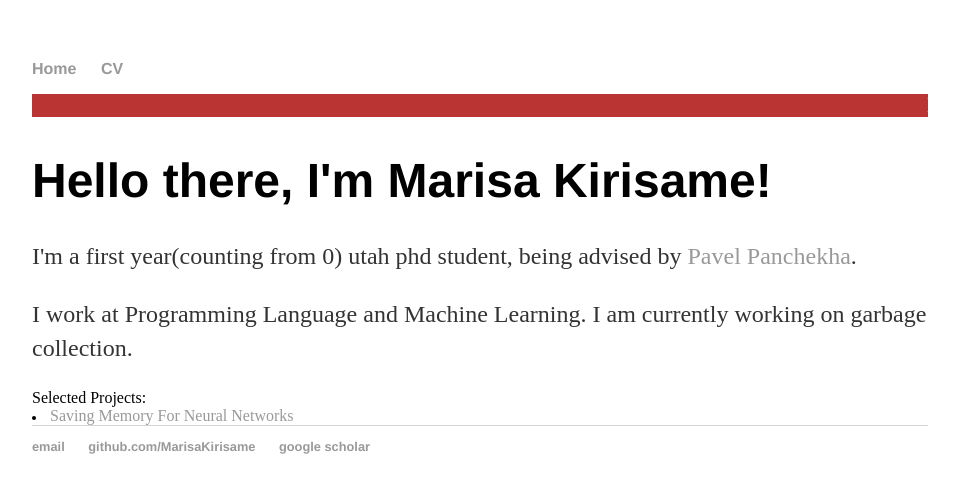
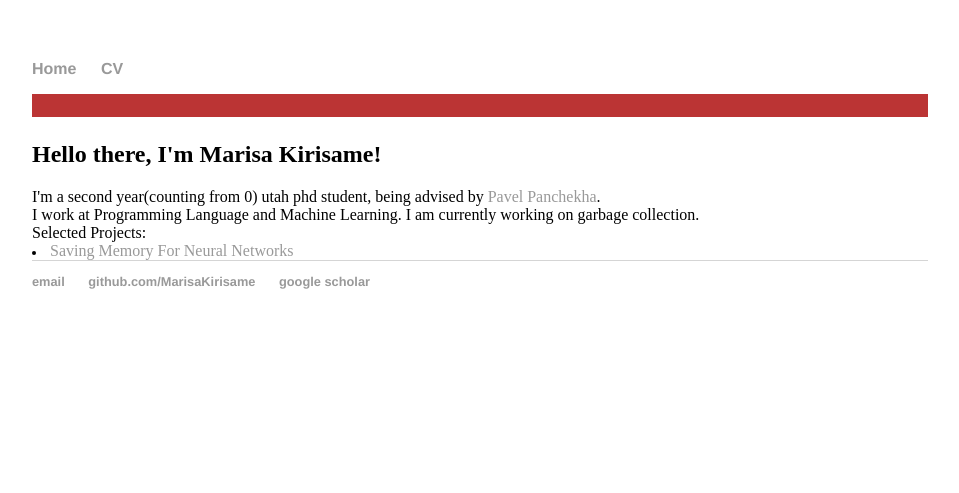
Before and after one commit to MarisaKirisame/MarisaKirisame.github.io, a Jekyll site: the page built from index.html, in a window 1280 px wide. Shown: the top 493 px of the page, without its empty margins (160-1119 px from the left). Built offline with Jekyll 4.4.1, drawn with Linux system fonts in a browser that asks for light colours; comment, search, counter and statistics services are not loaded.

Commit message:
Update index.html

```diff
--- a/index.html
+++ b/index.html
@@ -11,9 +11,9 @@ title: Marisa Kirisame
     </marquee>
 </div>
 <div class="blurb">
-  <h1>Hello there, I'm Marisa Kirisame!</h1>
-  <p>I'm a first year(counting from 0) utah phd student, being advised by <a href="https://pavpanchekha.com/">Pavel Panchekha</a>.</p>
-  <p>I work at Programming Language and Machine Learning. I am currently working on garbage collection.</p>
+  <h2>Hello there, I'm Marisa Kirisame!</h2>
+  I'm a second year(counting from 0) utah phd student, being advised by <a href="https://pavpanchekha.com/">Pavel Panchekha</a>. <br>
+  I work at Programming Language and Machine Learning. I am currently working on garbage collection. <br>
   Selected Projects:
   <li><a href="dtr.html">Saving Memory For Neural Networks</a></li>
 </div><!-- /.blurb -->
```
